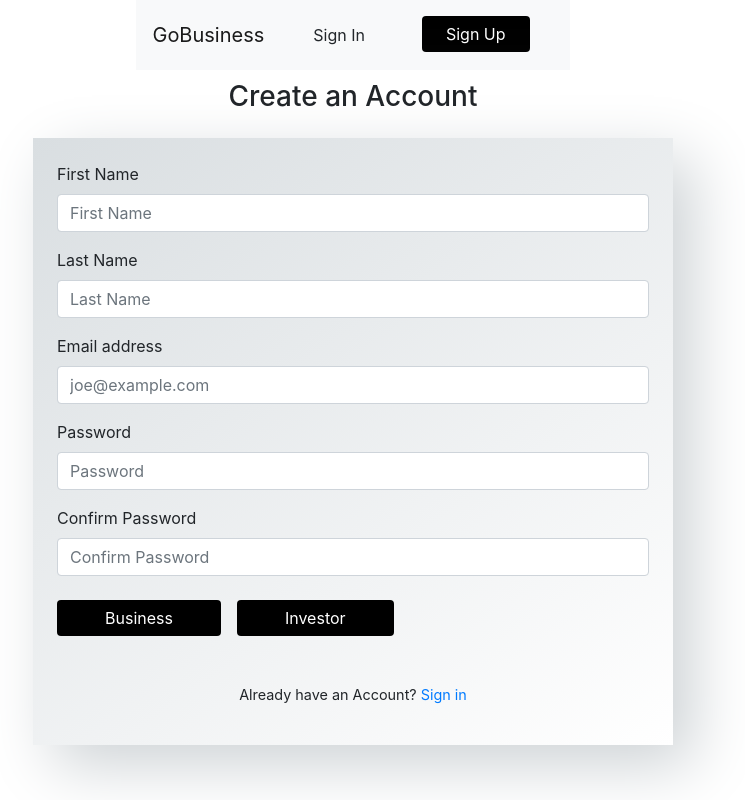
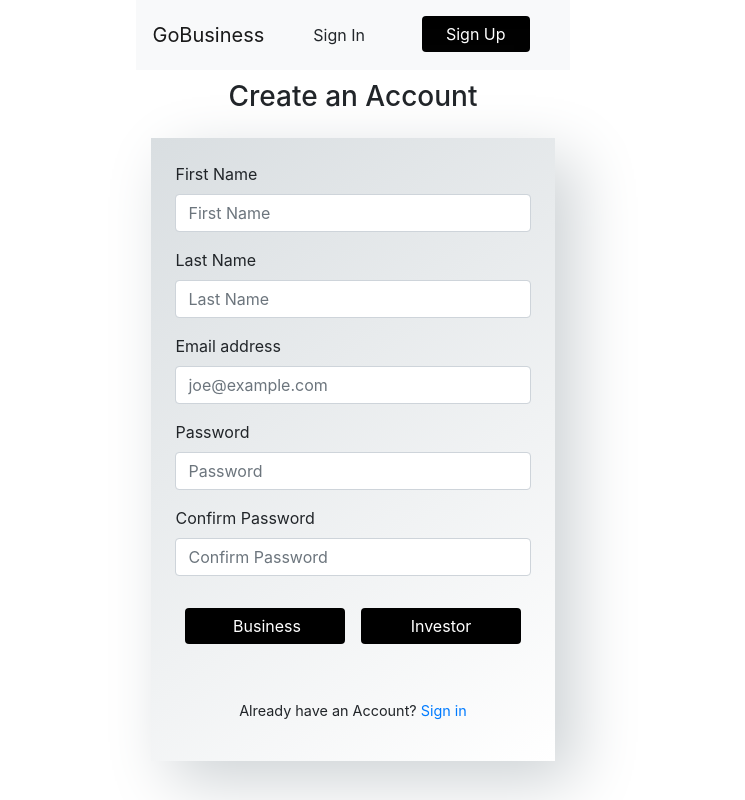
Before and after one commit to BuildForSDG/GoBusiness, a React (Create React App) app in the folder frontend/: page /signup in a window 1280 px wide. Shown: the whole page, without its empty margins (287-1032 px from the left). Built offline with nearby package versions, Linux system fonts and the light colour scheme.

Commit message:
Feat_Reset_password updated

```diff
--- a/frontend/src/App.css
+++ b/frontend/src/App.css
@@ -45,9 +45,6 @@ a{
 a:hover{
   color: black !important;
 }
-.form{
-  width: 800px !important;
-  max-width: 80%;
-  margin: 0 auto;
-
+.user{
+  width: 160px !important;
 }
--- a/frontend/src/components/home.component.js
+++ b/frontend/src/components/home.component.js
@@ -17,5 +17,5 @@ export default class Home extends Component {
 
 
     );
-  }
-}
+  };
+};
--- a/frontend/src/components/signin.component.js
+++ b/frontend/src/components/signin.component.js
@@ -28,5 +28,5 @@ export default class SignIn extends Component {
                 <a href="/reset"><p className="text-center my-3">Forgot Your Password?</p></a>
             </div>
     );
-  }
-}
+  };
+};
--- a/frontend/src/components/signup.component.js
+++ b/frontend/src/components/signup.component.js
@@ -33,13 +33,13 @@ export default class SignUp extends Component {
                       <input className="form-control"
                       type="password"  placeholder="Confirm Password"/>
                     </div>
-                    <div className="form-group mt-4">
-                      <input type="submit"value="Business" className="btn btn-primary  px-5"/>
-                      <input type="submit"value="Investor" className="btn btn-primary ml-3 px-5"/>
+                    <div className="form-group mt-4 text-center">
+                      <input type="submit"value="Business" className="btn btn-primary m-2 px-5 user"/>
+                      <input type="submit"value="Investor" className="btn btn-primary m-2 px-5 user"/>
                     </div>
                     <p className="text-center mt-5">Already have an Account? <a href="/signin">Sign in</a></p>
                   </form>
               </div>
             );
-        }
-}
+        };
+};
```
